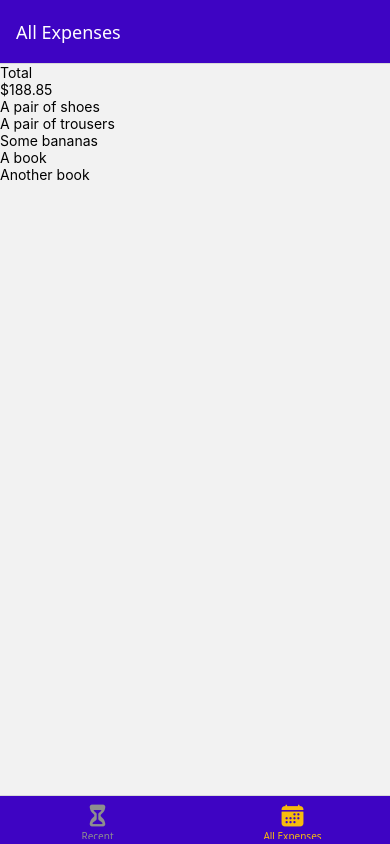
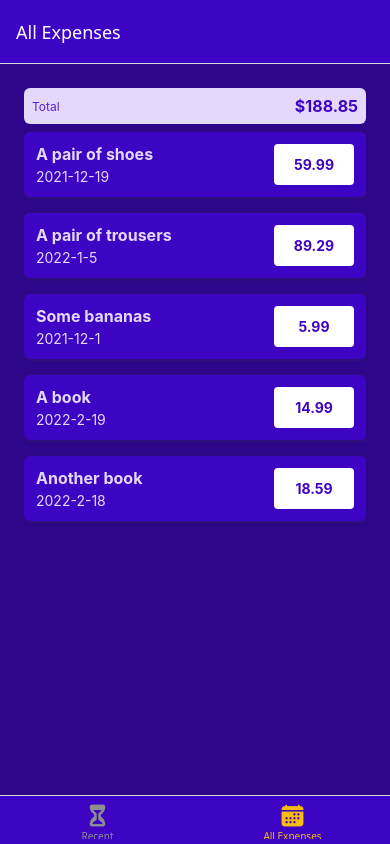
Before and after one commit to vincentjoy/Expense-Tracker, a React Native app: screen /AllExpenses in a window 390 px wide. Built offline with nearby package versions, Linux system fonts and the light colour scheme.

Commit message:
implemented design for the individual items in expenses list, including date formatting

```diff
--- /dev/null
+++ b/components/ExpensesOutput/ExpenseItem.js
@@ -0,0 +1,58 @@
+import { Pressable, View, Text, StyleSheet } from "react-native";
+import { GlobalStyles } from "../../constants/styles";
+import { getFormattedDate } from "../../util/date";
+
+function ExpenseItem({ description, amount, date }) {
+    return (
+        <Pressable>
+            <View style={styles.expenseItem}>
+                <View>
+                    <Text style={[styles.textBase, styles.description]}>{description}</Text>
+                    <Text style={styles.textBase}>{getFormattedDate(date)}</Text>
+                </View>
+                <View style={styles.amountContainer}>
+                    <Text style={styles.amount}>{amount.toFixed(2)}</Text>
+                </View>
+            </View>
+        </Pressable>
+    )
+}
+
+export default ExpenseItem;
+
+const styles = StyleSheet.create({
+    expenseItem: {
+        padding: 12,
+        marginVertical: 8,
+        backgroundColor: GlobalStyles.colors.primary500,
+        flexDirection: 'row',
+        justifyContent: 'space-between',
+        borderRadius: 6,
+        elevation: 3,
+        shadowColor: GlobalStyles.colors.gray500,
+        shadowRadius: 4,
+        shadowOffset: { width: 1, height: 1 },
+        shadowOpacity: 0.4
+    },
+    textBase: {
+        color: GlobalStyles.colors.primary50
+    },
+    description: {
+        fontSize: 16,
+        marginBottom: 4,
+        fontWeight: 'bold'
+    },
+    amountContainer: {
+        paddingHorizontal: 12,
+        paddingVertical: 4,
+        backgroundColor: 'white',
+        justifyContent: 'center',
+        alignItems: 'center',
+        borderRadius: 4,
+        minWidth: 80
+    },
+    amount: {
+        color: GlobalStyles.colors.primary500,
+        fontWeight: 'bold'
+    }
+})
--- a/components/ExpensesOutput/ExpensesList.js
+++ b/components/ExpensesOutput/ExpensesList.js
@@ -1,7 +1,8 @@
-import { FlatList, Text } from "react-native";
+import { FlatList } from "react-native";
+import ExpenseItem from "./ExpenseItem";
 
 function renderExpenseItem(itemData) {
-    return <Text>{itemData.item.description}</Text>
+    return <ExpenseItem {...itemData.item} />
 }
 
 function ExpensesList({ expenses }) {
--- a/components/ExpensesOutput/ExpensesOutput.js
+++ b/components/ExpensesOutput/ExpensesOutput.js
@@ -1,6 +1,7 @@
-import { View } from "react-native-web";
+import { View, StyleSheet } from "react-native";
 import ExpensesList from "./ExpensesList";
 import ExpensesSummary from "./ExpensesSummary";
+import { GlobalStyles } from "../../constants/styles";
 
 const DUMMY_EXPENSES = [
     {
@@ -37,7 +38,7 @@
 
 function ExpensesOutput({ expenses, expensesPeriod }) {
     return (
-        <View>
+        <View style={styles.container}>
             <ExpensesSummary expenses={DUMMY_EXPENSES} periodName={expensesPeriod} />
             <ExpensesList expenses={DUMMY_EXPENSES} />
         </View>
@@ -45,3 +46,13 @@
 }
 
 export default ExpensesOutput;
+
+const styles = StyleSheet.create({
+    container: {
+        flex: 1,
+        paddingHorizontal: 24,
+        paddingTop: 24,
+        paddingBottom: 0,
+        backgroundColor: GlobalStyles.colors.primary700
+    }
+})
--- a/components/ExpensesOutput/ExpensesSummary.js
+++ b/components/ExpensesOutput/ExpensesSummary.js
@@ -1,4 +1,5 @@
-import { Text, View } from "react-native";
+import { Text, View, StyleSheet } from "react-native";
+import { GlobalStyles } from "../../constants/styles";
 
 function ExpensesSummary({ expenses, periodName }) {
     const expensesSum = expenses.reduce((sum, expense) => {
@@ -6,11 +7,31 @@
     }, 0)
 
     return (
-        <View>
-            <Text>{periodName}</Text>
-            <Text>${expensesSum.toFixed(2)}</Text>
+        <View style={styles.container}>
+            <Text style={styles.period}>{periodName}</Text>
+            <Text style={styles.sum}>${expensesSum.toFixed(2)}</Text>
         </View>
     )
 }
 
 export default ExpensesSummary;
+
+const styles = StyleSheet.create({
+    container: {
+        padding: 8,
+        backgroundColor: GlobalStyles.colors.primary50,
+        borderRadius: 6,
+        flexDirection: 'row',
+        justifyContent: 'space-between',
+        alignItems: 'center'
+    },
+    period: {
+        fontSize: 12,
+        color: GlobalStyles.colors.primary400
+    },
+    sum: {
+        fontSize: 16,
+        fontWeight: 'bold',
+        color: GlobalStyles.colors.primary500
+    }
+})
--- /dev/null
+++ b/util/date.js
@@ -0,0 +1,4 @@
+
+export function getFormattedDate(date) {
+    return `${date.getFullYear()}-${date.getMonth() + 1}-${date.getDate()}`
+}
```
